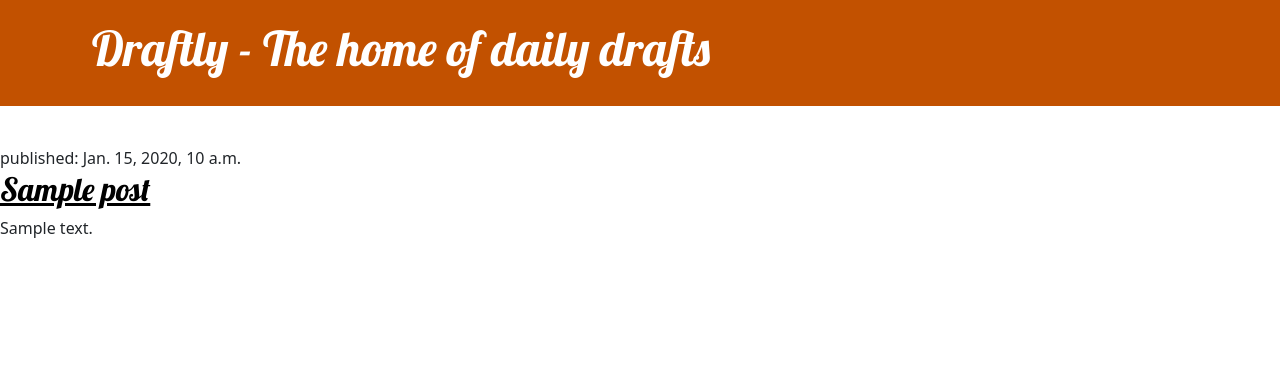
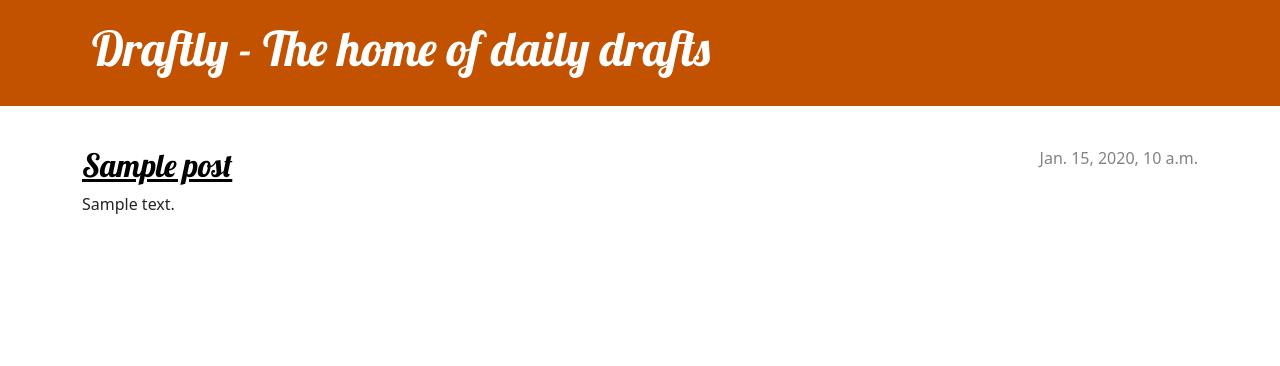
Before and after one commit to mevinngugi/daily-drafts, a Django app: page / in a window 1280 px wide. Shown: the top 366 px of the page. Run offline with Django 5.2, Linux system fonts and the light colour scheme; tables that the repository leaves empty hold one stand-in row (values such as "Sample post").

Commit message:
Update html page layout

```diff
--- a/blog/templates/blog/post_list.html
+++ b/blog/templates/blog/post_list.html
@@ -21,12 +21,18 @@
     </div>
   </header>
   <body>
+    <main class="container">
+      <div class="row">
+        <div class="col">
           {% for post in posts %}
           <article class="post">
-      <time>published: {{ post.published_date }}</time>
+            <time class="date"> {{ post.published_date }} </time>
             <h2><a href="">{{ post.title }}</a></h2>
             <p>{{ post.text|linebreaksbr }}</p>
           </article>
           {% endfor %}
+        </div>
+      </div>
+    </main>
   </body>
 </html>
```
Lines whose indentation alone changed are shown as unchanged.
